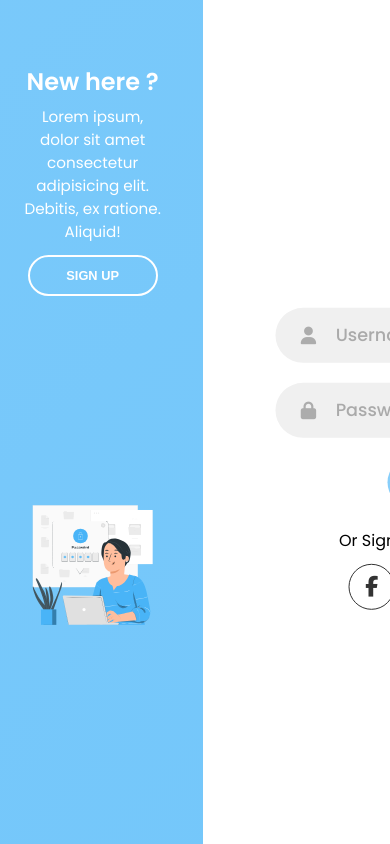
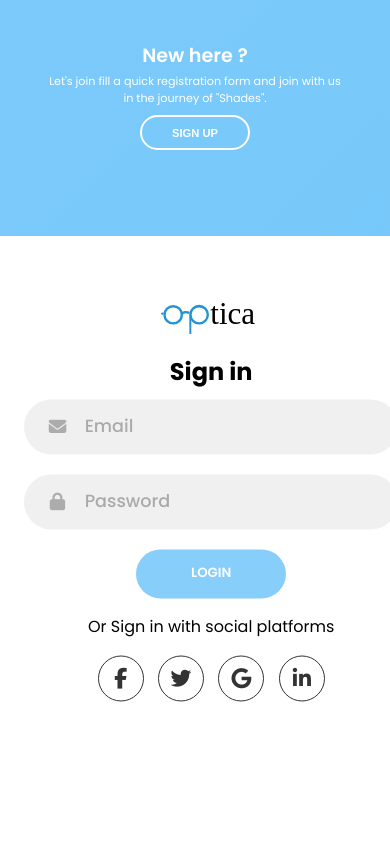
Before and after one commit to SanifKandel/Optica, a Django app: template optica/static/templates/Form.html in a window 390 px wide. Run offline with Django 4.2, Linux system fonts and the light colour scheme; the template is opened without the code that fills it, so the values that code supplies are empty; some libraries are stand-ins or nearby versions.

Commit message:
Responsive Login and SignUp

```diff
--- a/optica/static/css/form.css
+++ b/optica/static/css/form.css
@@ -39,6 +39,7 @@ input {
   height: 100%;
   top: 0;
   left: 0;
+
 }
 
 form {
@@ -126,16 +127,6 @@ form.sign-up-form {
   background-color: #49b4f7;
 }
 
-
-.btn-transparent {
-  color: #333;
-}
-.btn-transparent:hover{
-  color: #1e9eee;
-  background-color: #fff;
-
-
-}
 
 .social-text {
   padding: 0.7rem 0;
@@ -232,12 +223,45 @@ form.sign-up-form {
   font-weight: 600;
   font-size: 0.8rem;
 }
+.btn.transparent:hover{
+  background-color: #fff;
+/* border: 2px solid #49b4f7; */
+  color: #1e9eee;
+
+}
+
+.logo1{
+  width: 200px;
+  align-items: center;
+  margin-bottom: 20px;
+
+}
+
+.logo2{
+  width: 200px;
+  align-items: center;
+  margin-bottom: 20px;
+
+}
+
+
+/* .logo1{
+  transition: 1.1s 0.4s ease-in-out;
+  padding-right: 100px;
+}
+
+.logo2{
+  transition: 1.1s 0.4s ease-in-out;
+  padding-right: 100px;
+} */
+
 
 .image {
   transition: 1.1s 0.4s ease-in-out;
   width: 100%;
-  border-right:300 ;
+  border-right:3000 ;
 }
+
 
 .right-panel .content,
 .right-panel .image {
@@ -251,6 +275,7 @@ form.sign-up-form {
   right: 52%;
 }
 
+
 .container.sign-up-mode .left-panel .image,
 .container.sign-up-mode .left-panel .content {
   transform: translateX(-800px);
@@ -261,6 +286,7 @@ form.sign-up-form {
 .container.sign-up-mode .right-panel {
   pointer-events: all;
 }
+
 
 .container.sign-up-mode .right-panel .image,
 .container.sign-up-mode .right-panel .content {
@@ -280,3 +306,195 @@ form.sign-up-form {
   z-index: 2;
   opacity: 1;
 }
+
+@media (max-width: 870px) {
+  .container {
+    min-height: 800px;
+    height: 100vh;
+  }
+  .signin-signup {
+    width: 100%;
+    top: 95%;
+    transform: translate(-50%, -100%);
+    transition: 1s 0.8s ease-in-out;
+  }
+
+  .signin-signup,
+  .container.sign-up-mode .signin-signup {
+    left: 50%;
+  }
+
+  .panels-container {
+    grid-template-columns: 1fr;
+    grid-template-rows: 1fr 2fr 1fr;
+  }
+
+  .panel {
+    flex-direction: row;
+    justify-content: space-around;
+    align-items: center;
+    padding: 2.5rem 8%;
+    grid-column: 1 / 2;
+  }
+
+  .right-panel {
+    padding-bottom: 0%;
+    grid-row: 3 / 4;
+  }
+
+  .left-panel {
+    padding-top: 25px;
+    grid-row: 1 / 2;
+  }
+
+  .image {
+    width: 190px;
+    transition: transform 0.9s ease-in-out;
+    transition-delay: 0.6s;
+  }
+.image.image1{
+  margin-top: 30px;
+
+}
+
+
+  .logo1{
+    margin-top: -20px;
+    width: 150px;
+    transition: transform 0.9s ease-in-out;
+    transition-delay: 0.6s;
+
+}
+
+.logo2{
+  margin-top: -20px;
+  width: 150px;
+  transition: transform 0.9s ease-in-out;
+  transition-delay: 0.6s;
+
+}
+
+form h2{
+  margin-top: -15px;
+
+}
+
+.social-text{
+  margin-top: -10px;
+  margin-bottom: 5px;
+}
+
+  .panel .content {
+    padding-right: 15%;
+    transition: transform 0.9s ease-in-out;
+    transition-delay: 0.8s;
+  }
+
+  .panel h3 {
+    font-size: 1.2rem;
+    margin-top: 15 px;
+  }
+
+  .panel p {
+    font-size: 0.7rem;
+    padding: 0.5rem 0;
+
+  }
+
+  .btn.transparent {
+    width: 110px;
+    height: 35px;
+    font-size: 0.7rem;
+  }
+
+  .container:before {
+    width: 1500px;
+    height: 1500px;
+    transform: translateX(-50%);
+    left: 30%;
+    bottom: 68%;
+    right: initial;
+    top: initial;
+    transition: 2s ease-in-out;
+  }
+
+  .container.sign-up-mode:before {
+    transform: translate(-50%, 100%);
+    bottom: 25%;
+    right: initial;
+  }
+
+  .container.sign-up-mode .left-panel .image,
+  .container.sign-up-mode .left-panel .content {
+    transform: translateY(-300px);
+  }
+
+  .container.sign-up-mode .right-panel .image,
+  .container.sign-up-mode .right-panel .content {
+    transform: translateY(0px);
+  }
+
+  .right-panel .image,
+  .right-panel .content {
+    transform: translateY(300px);
+  }
+
+  .container.sign-up-mode .signin-signup {
+    top: 5%;
+    transform: translate(-50%, 0);
+  }
+}
+
+@media (max-width: 570px) {
+  form {
+    padding: 0 1.5rem;
+  }
+
+  form h2.title1{
+    margin-top: 0px;
+
+  }
+
+  .image {
+    display: none;
+  }
+
+  .right-panel{
+    padding-top: 0px;
+  }
+
+  .logo1{
+      margin-top: -80px;
+      margin-bottom: 20px;
+      width: 100px;
+      transition: transform 0.9s ease-in-out;
+      transition-delay: 0.6s;
+
+  }
+  .logo2{
+    margin-top: -15px;
+    width: 100px;
+    transition: transform 0.9s ease-in-out;
+    transition-delay: 0.6s;
+
+}
+  .social-text{
+    margin-top: -5px;
+  }
+  .panel .content {
+    padding: 0.5rem 1rem;
+  }
+  .container {
+    padding: 1.5rem;
+  }
+
+  .container:before {
+    bottom: 72%;
+    left: 50%;
+  }
+
+  .container.sign-up-mode:before {
+    bottom: 28%;
+    left: 50%;
+  }
+}
--- a/optica/static/templates/Form.html
+++ b/optica/static/templates/Form.html
@@ -8,17 +8,19 @@
       crossorigin="anonymous"
     ></script>
     <link rel="stylesheet" href="../css/form.css" />
-    <title>Sign in & Sign up Form</title>
+    <title>Optica</title>
+    <link rel="icon" href="../images/logo1.png" type="image/icon type">
   </head>
   <body>
     <div class="container">
-      <div class="forms-container">
+      <div class="forms-container" >
         <div class="signin-signup">
           <form action="#" class="sign-in-form">
-            <h2 class="title">Sign in</h2>
+            <img src="../images/optica.svg" class="logo1" alt=""/>
+            <h2 class="title1">Sign in</h2>
             <div class="input-field">
-              <i class="fas fa-user"></i>
-              <input type="text" placeholder="Username" />
+              <i class="fas fa-envelope"></i>
+              <input type="email" placeholder="Email" />
             </div>
             <div class="input-field">
               <i class="fas fa-lock"></i>
@@ -42,10 +44,12 @@
             </div>
           </form>
           <form action="#" class="sign-up-form">
-            <h2 class="title">Sign up</h2>
+            <img src="../images/optica.svg" class="logo2" alt=""/>
+
+            <h2 class="title2">Sign up</h2>
             <div class="input-field">
               <i class="fas fa-user"></i>
-              <input type="text" placeholder="Username" />
+              <input type="text" placeholder="Full Name" />
             </div>
             <div class="input-field">
               <i class="fas fa-envelope"></i>
@@ -55,6 +59,10 @@
               <i class="fas fa-lock"></i>
               <input type="password" placeholder="Password" />
             </div>
+            <div class="input-field">
+                <i class="fas fa-lock"></i>
+                <input type="password" placeholder="Confirm Password" />
+              </div>
             <input type="submit" class="btn" value="Sign up" />
             <p class="social-text">Or Sign up with social platforms</p>
             <div class="social-media">
@@ -77,15 +85,15 @@
 
       <div class="panels-container">
         <div class="panel left-panel">
+
           <div class="content">
             <h3>New here ?</h3>
             <p>
-              Lorem ipsum, dolor sit amet consectetur adipisicing elit. Debitis,
-              ex ratione. Aliquid!
+              Let's join fill a quick registration form and join with us in the journey of "Shades".
             </p>
             <button class="btn transparent" id="sign-up-btn">Sign up</button>
           </div>
-          <img src="../images/login.svg" class="image" alt="" height="450" />
+          <img src="../images/login.svg" class="image" alt="" />
         </div>
         <div class="panel right-panel">
           <div class="content">
@@ -96,7 +104,7 @@
             </p>
             <button class="btn transparent" id="sign-in-btn">Sign in</button>
           </div>
-          <img src="../images/register.svg" class="image" alt="" />
+          <img src="../images/register.svg" class="image" alt="image1" />
         </div>
       </div>
     </div>
```
Also changed, not shown: optica/static/css/home.css (added, +14 -0 lines), optica/static/templates/Home.html (added, +19 -0 lines), optica/static/css/register.css (deleted), optica/static/images/login.svg, optica/static/images/optica.svg (added).
